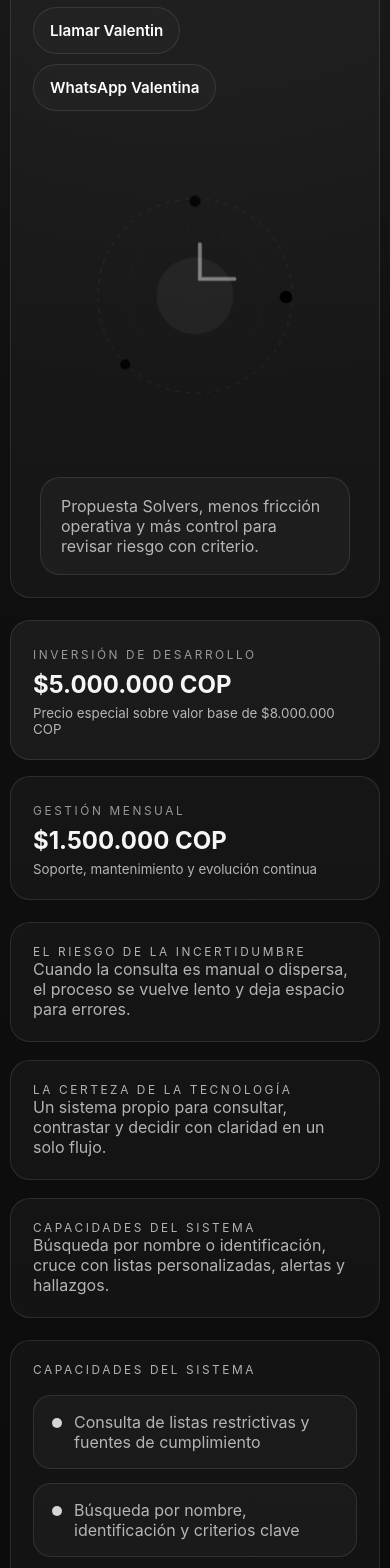
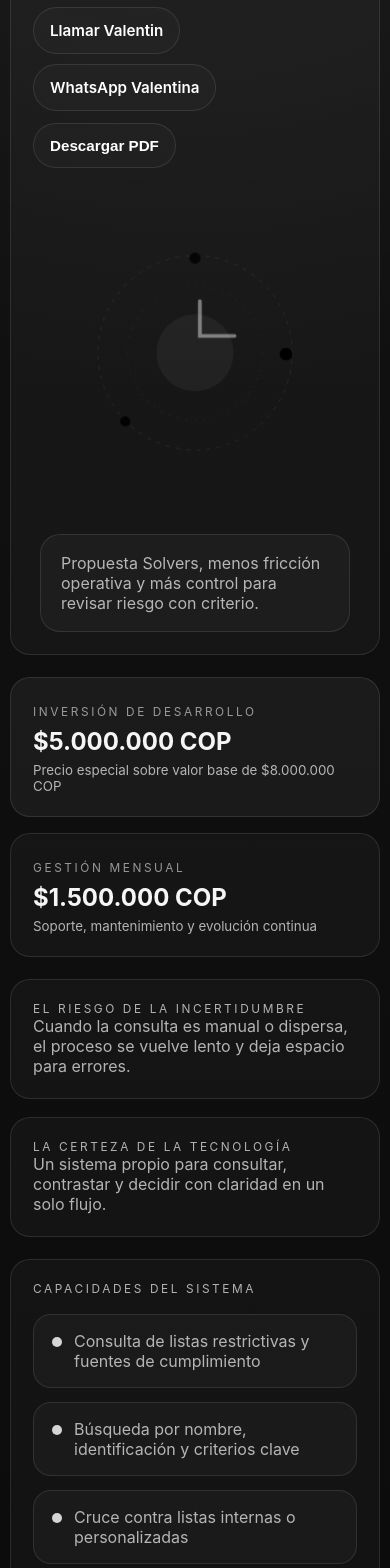
Before and after one commit to silvanasolvers/valeria-florez-compliance-proposal, a React (Vite) app: page / in a window 390 px wide. Shown: the part 340-1908 px from the top of the page. Built offline with nearby package versions, Linux system fonts and the light colour scheme.

Commit message:
Add report PDF export and responsive polish

```diff
--- a/package.json
+++ b/package.json
@@ -10,6 +10,8 @@
     "preview": "vite preview"
   },
   "dependencies": {
+    "html2canvas": "^1.4.1",
+    "jspdf": "^4.2.1",
     "react": "^19.2.4",
     "react-dom": "^19.2.4"
   },
--- a/src/App.css
+++ b/src/App.css
@@ -50,9 +50,11 @@ h1 {
   display:inline-flex; align-items:center; justify-content:center;
   padding:13px 16px; border-radius:999px; text-decoration:none;
   color:#fff; border:1px solid var(--line); font-weight:600; font-size:.95rem;
+  background: rgba(255,255,255,.02);
 }
 .btn.primary { background:#fff; color:#111; }
-.btn.secondary, .btn.tertiary { background:rgba(255,255,255,.02); }
+.btn.report { cursor: pointer; }
+.btn:disabled { opacity: .65; cursor: progress; }
 .hero-art { display:grid; gap:18px; justify-items:center; }
 .hero-graphic { width:min(100%, 340px); animation: float 7s ease-in-out infinite; }
 .ring { fill:none; stroke:rgba(255,255,255,.12); }
@@ -64,12 +66,13 @@ h1 {
 .dot-2 { animation-delay:.6s; }
 .dot-3 { animation-delay:1.2s; }
 .side-note { max-width: 310px; padding:18px 20px; border-radius:20px; border:1px solid var(--line); background: rgba(255,255,255,.03); color: var(--soft); }
+.report-actions { margin-top: 12px; }
 .summary { display:grid; grid-template-columns:1fr 1fr; gap:16px; margin-top:22px; }
 .price-card { padding:22px; }
 .price-card strong { display:block; margin-top:10px; font-size:clamp(1.5rem, 3vw, 2.2rem); line-height:1; }
 .price-card small { display:block; margin-top:8px; color:var(--soft); }
 .price-card.highlight { background: rgba(255,255,255,.05); }
-.grid { display:grid; grid-template-columns:repeat(3, minmax(0,1fr)); gap:18px; margin-top:22px; }
+.grid { display:grid; grid-template-columns:repeat(2, minmax(0,1fr)); gap:18px; margin-top:22px; }
 .panel { padding:28px; }
 .panel.large { margin-top:22px; }
 .panel p { color: var(--soft); }
@@ -91,4 +94,5 @@ h1 {
   .page { width:min(100% - 20px, 1120px); padding:20px 0 48px; }
   .hero, .panel, .price-card, .footer { padding:22px; border-radius:20px; }
   h1 { font-size:2.7rem; }
+  .footer p { word-break: break-word; }
 }
--- a/src/App.tsx
+++ b/src/App.tsx
@@ -1,28 +1,16 @@
+import { useMemo, useRef, useState } from 'react'
+import html2canvas from 'html2canvas'
+import { jsPDF } from 'jspdf'
 import './App.css'
 
-const cards = [
-  {
-    title: 'El riesgo de la incertidumbre',
-    text: 'Cuando la consulta es manual o dispersa, el proceso se vuelve lento y deja espacio para errores.',
-  },
-  {
-    title: 'La certeza de la tecnología',
-    text: 'Un sistema propio para consultar, contrastar y decidir con claridad en un solo flujo.',
-  },
-  {
-    title: 'Capacidades del sistema',
-    text: 'Búsqueda por nombre o identificación, cruce con listas personalizadas, alertas y hallazgos.',
-  },
-]
-
-const details = [
+const reportItems = [
   'Consulta de listas restrictivas y fuentes de cumplimiento',
   'Búsqueda por nombre, identificación y criterios clave',
   'Cruce contra listas internas o personalizadas',
   'Visualización clara de coincidencias y alertas',
 ]
 
-const steps = [
+const capabilityItems = [
   'Primera versión enfocada en velocidad y claridad',
   'Base lista para crecer con nuevas fuentes y reglas',
   'Gestión mensual para soporte, mantenimiento y evolución',
@@ -58,8 +46,45 @@ function CTA() {
 }
 
 export default function App() {
+  const reportRef = useRef<HTMLDivElement | null>(null)
+  const [pdfBusy, setPdfBusy] = useState(false)
+
+  const sections = useMemo(
+    () => [
+      {
+        title: 'El riesgo de la incertidumbre',
+        text: 'Cuando la consulta es manual o dispersa, el proceso se vuelve lento y deja espacio para errores.',
+      },
+      {
+        title: 'La certeza de la tecnología',
+        text: 'Un sistema propio para consultar, contrastar y decidir con claridad en un solo flujo.',
+      },
+    ],
+    [],
+  )
+
+  const downloadPdf = async () => {
+    if (!reportRef.current || pdfBusy) return
+    setPdfBusy(true)
+    try {
+      const canvas = await html2canvas(reportRef.current, {
+        scale: Math.min(window.devicePixelRatio || 1, 2),
+        backgroundColor: '#080808',
+        useCORS: true,
+      })
+      const imgData = canvas.toDataURL('image/png')
+      const pdf = new jsPDF('p', 'mm', 'a4')
+      const pageWidth = pdf.internal.pageSize.getWidth()
+      const pageHeight = (canvas.height * pageWidth) / canvas.width
+      pdf.addImage(imgData, 'PNG', 0, 0, pageWidth, pageHeight)
+      pdf.save('valeria-florez-propuesta.pdf')
+    } finally {
+      setPdfBusy(false)
+    }
+  }
+
   return (
-    <main className="page">
+    <main className="page" ref={reportRef}>
       <section className="hero">
         <div className="hero-copy">
           <div className="eyebrow">SOLVERS · PROPUESTA EMPRESARIAL</div>
@@ -69,6 +94,11 @@ export default function App() {
             facilitar decisiones con más seguridad.
           </p>
           <CTA />
+          <div className="report-actions">
+            <button className="btn report" onClick={downloadPdf} disabled={pdfBusy}>
+              {pdfBusy ? 'Generando PDF...' : 'Descargar PDF'}
+            </button>
+          </div>
         </div>
         <div className="hero-art">
           <HeroGraphic />
@@ -93,7 +123,7 @@ export default function App() {
       </section>
 
       <section className="grid">
-        {cards.map((card) => (
+        {sections.map((card) => (
           <article key={card.title} className="panel">
             <p className="label">{card.title}</p>
             <p>{card.text}</p>
@@ -104,7 +134,7 @@ export default function App() {
       <section className="panel large">
         <p className="label">Capacidades del sistema</p>
         <div className="list-grid">
-          {details.map((item) => (
+          {reportItems.map((item) => (
             <div key={item} className="list-item">
               <span />
               <p>{item}</p>
@@ -116,7 +146,7 @@ export default function App() {
       <section className="panel large">
         <p className="label">Condiciones</p>
         <div className="list-grid">
-          {steps.map((item) => (
+          {capabilityItems.map((item) => (
             <div key={item} className="list-item">
               <span />
               <p>{item}</p>
```
Also changed, not shown: 1 other file (tests, documents, lock files or other folders).
